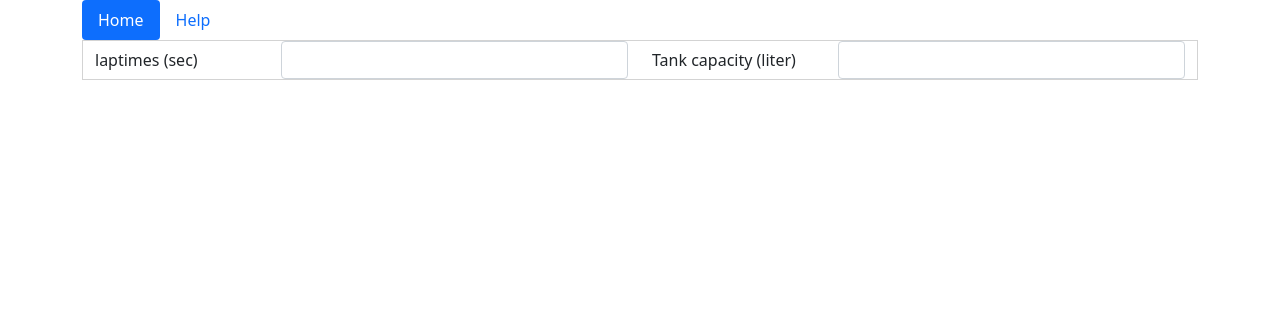
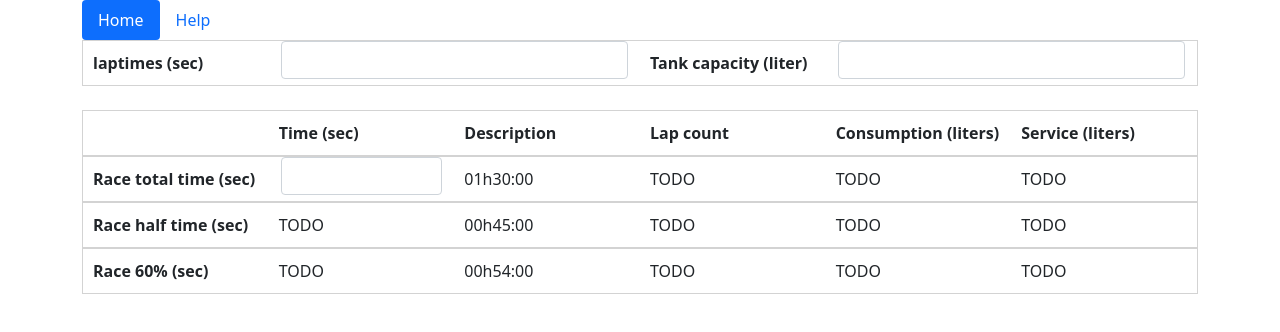
Before and after one commit to macreiben-dev/fuel-helper, a Vue app: page / in a window 1280 px wide. Shown: the top 332 px of the page. Built offline with nearby package versions, Linux system fonts and the light colour scheme.

Commit message:
first table added.

```diff
--- /dev/null
+++ b/src/assets/styles/computationgrid.css
@@ -0,0 +1,8 @@
+.header {
+    font-weight: bold;
+    padding: 10px;
+}
+
+.data {
+    padding: 10px;
+}
--- a/src/components/FuelHelperMain.vue
+++ b/src/components/FuelHelperMain.vue
@@ -1,10 +1,48 @@
 <template>
     <div class="container">
         <div class="row">
-            <label for="LaptimesValue" class="col-sm-2 col-form-label">laptimes (sec)</label>
+            <div class="col-sm-2 header">laptimes (sec)</div>
             <div class="col"><input type="text" class="form-control editable" id="LaptimesValue"></div>
-            <label for="TankCapacity" class="col-sm-2 col-form-label">Tank capacity (liter)</label>
+             <div class="col-sm-2 header">Tank capacity (liter)</div>
             <div class="col"><input type="text" class="form-control editable" id="TankCapacity"></div>
         </div>
     </div>
+    <br/>
+    <div class="container">
+        <div class="row">
+            <div class="col-sm-2">&nbsp;</div>
+            <div class="col-sm-2 header">Time (sec)</div>
+            <div class="col-sm-2 header">Description</div>
+            <div class="col-sm-2 header">Lap count</div>
+            <div class="col-sm-2 header">Consumption (liters)</div>
+            <div class="col-sm-2 header">Service (liters)</div>
+        </div>
+        <div class="row">
+            <div class="col-sm-2 header">Race total time (sec)</div>
+            <div class="col-sm-2"><input type="text" class="form-control editable" id="TotalRaceTime"></div>
+            <div class="col-sm-2 data">01h30:00</div>
+            <div class="col-sm-2 data">TODO<!-- Estimated lap time that will be run --></div>
+            <div class="col-sm-2 data">TODO<!-- Estimated consumption --></div>
+            <div class="col-sm-2 data">TODO<!-- Estimated service --></div>
+        </div>
+        <div class="row">
+            <div class="col-sm-2 header">Race half time (sec)</div>
+            <div class="col-sm-2 data">TODO<!-- computed from total race time --></div>
+            <div class="col-sm-2 data">00h45:00</div>
+            <div class="col-sm-2 data">TODO<!-- Estimated lap time that will be run --></div>
+            <div class="col-sm-2 data">TODO<!-- Estimated consumption --></div>
+            <div class="col-sm-2 data">TODO<!-- Estimated service --></div>
+        </div>
+        <div class="row">
+            <div class="col-sm-2 header">Race 60% (sec)</div>
+            <div class="col-sm-2 data">TODO<!-- computed from total race time --></div>
+            <div class="col-sm-2 data">00h54:00</div>
+            <div class="col-sm-2 data">TODO<!-- Estimated lap time that will be run --></div>
+            <div class="col-sm-2 data">TODO<!-- Estimated consumption --></div>
+            <div class="col-sm-2 data">TODO<!-- Estimated service --></div>
+        </div>
+    </div>
 </template>
+<style scoped>
+@import '../assets/styles/computationgrid.css';
+</style>
```
